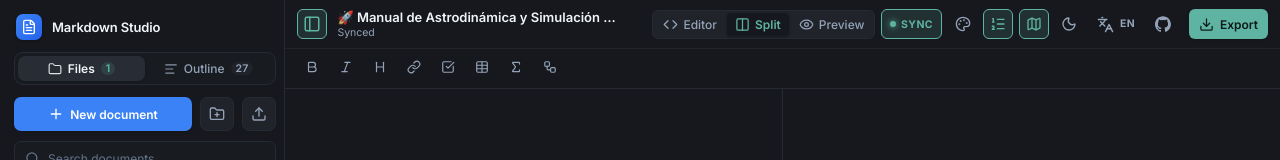
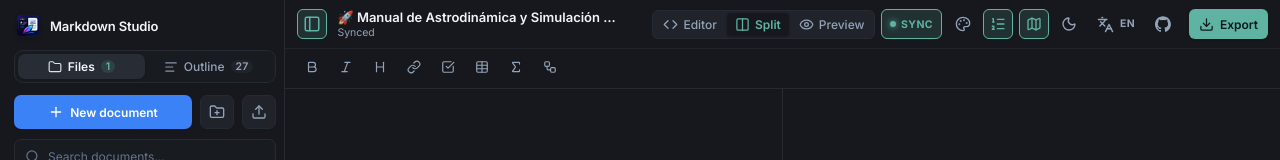
Before and after one commit to SamaelEND/kallosmd, a Svelte app: page / in a window 1280 px wide. Shown: the top 160 px of the page. Built offline with nearby package versions, Linux system fonts and the light colour scheme.

Commit message:
fix(sidebar): use local logo icon in sidebar header

```diff
--- a/src/features/vault/sidebar/SidebarHeader.svelte
+++ b/src/features/vault/sidebar/SidebarHeader.svelte
@@ -1,15 +1,18 @@
 <script lang="ts">
   /**
-   * Encabezado del panel lateral con marca de aplicación y botón para ocultar.
+   * Encabezado del panel lateral con marca de aplicación y logotipo oficial.
    */
-  import { FileText } from "lucide-svelte";
 </script>
 
 <div class="sidebar-header">
   <div class="header-brand">
-    <div class="brand-badge">
-      <FileText size={16} />
-    </div>
+    <img
+      src="/md-studio-icon-32.png"
+      alt="Markdown Studio Logo"
+      class="brand-logo"
+      width="24"
+      height="24"
+    />
     <h2 class="sidebar-title">Markdown Studio</h2>
   </div>
 </div>
@@ -29,16 +32,13 @@
     gap: 10px;
   }
 
-  .brand-badge {
-    width: 26px;
-    height: 26px;
-    border-radius: 7px;
-    background: linear-gradient(135deg, #3b82f6, #2563eb);
-    color: #ffffff;
-    display: flex;
-    align-items: center;
-    justify-content: center;
+  .brand-logo {
+    width: 24px;
+    height: 24px;
+    border-radius: 6px;
+    object-fit: contain;
     box-shadow: 0 1px 3px rgba(0, 0, 0, 0.25);
+    flex-shrink: 0;
   }
 
   .sidebar-title {
```
